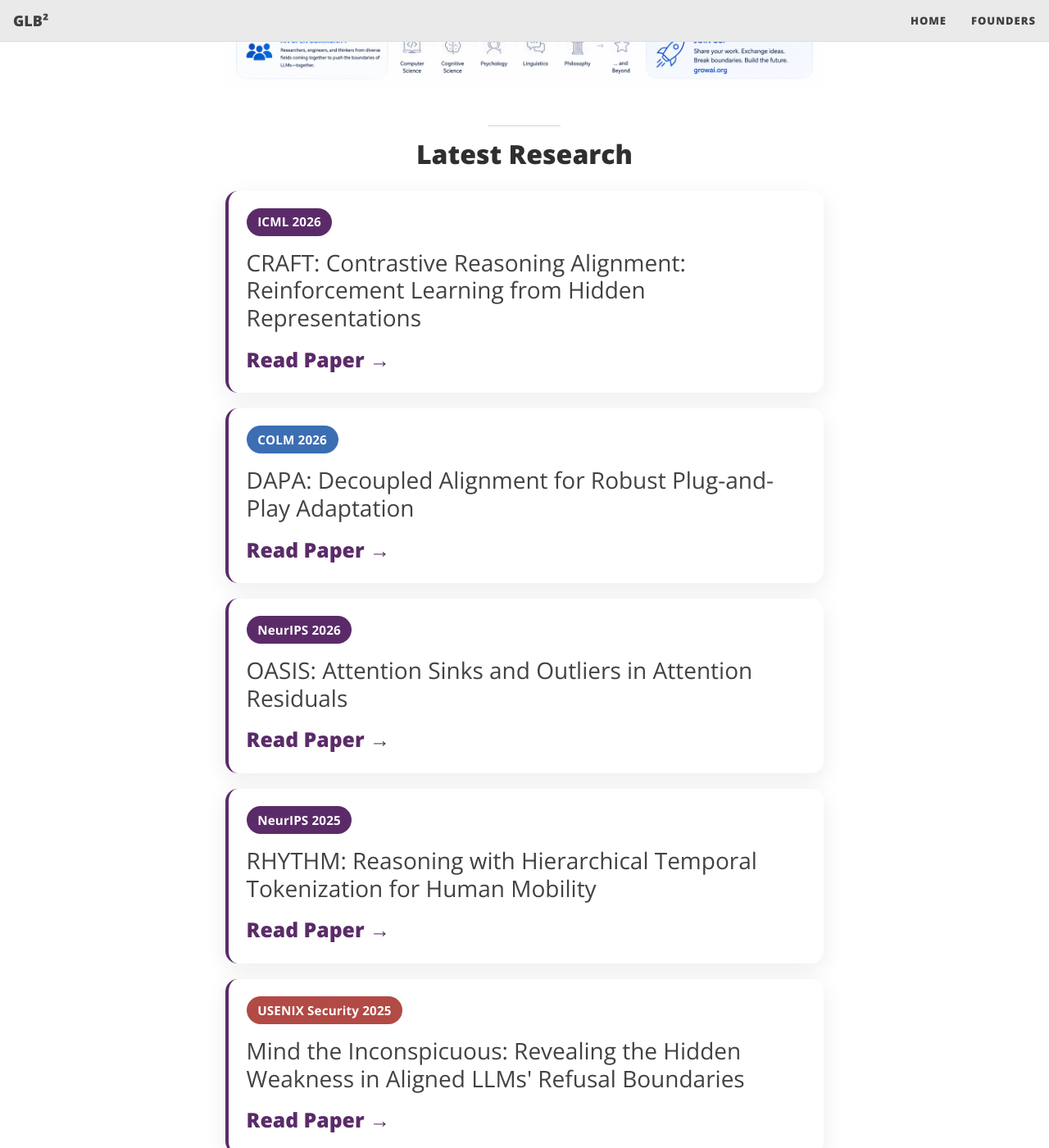
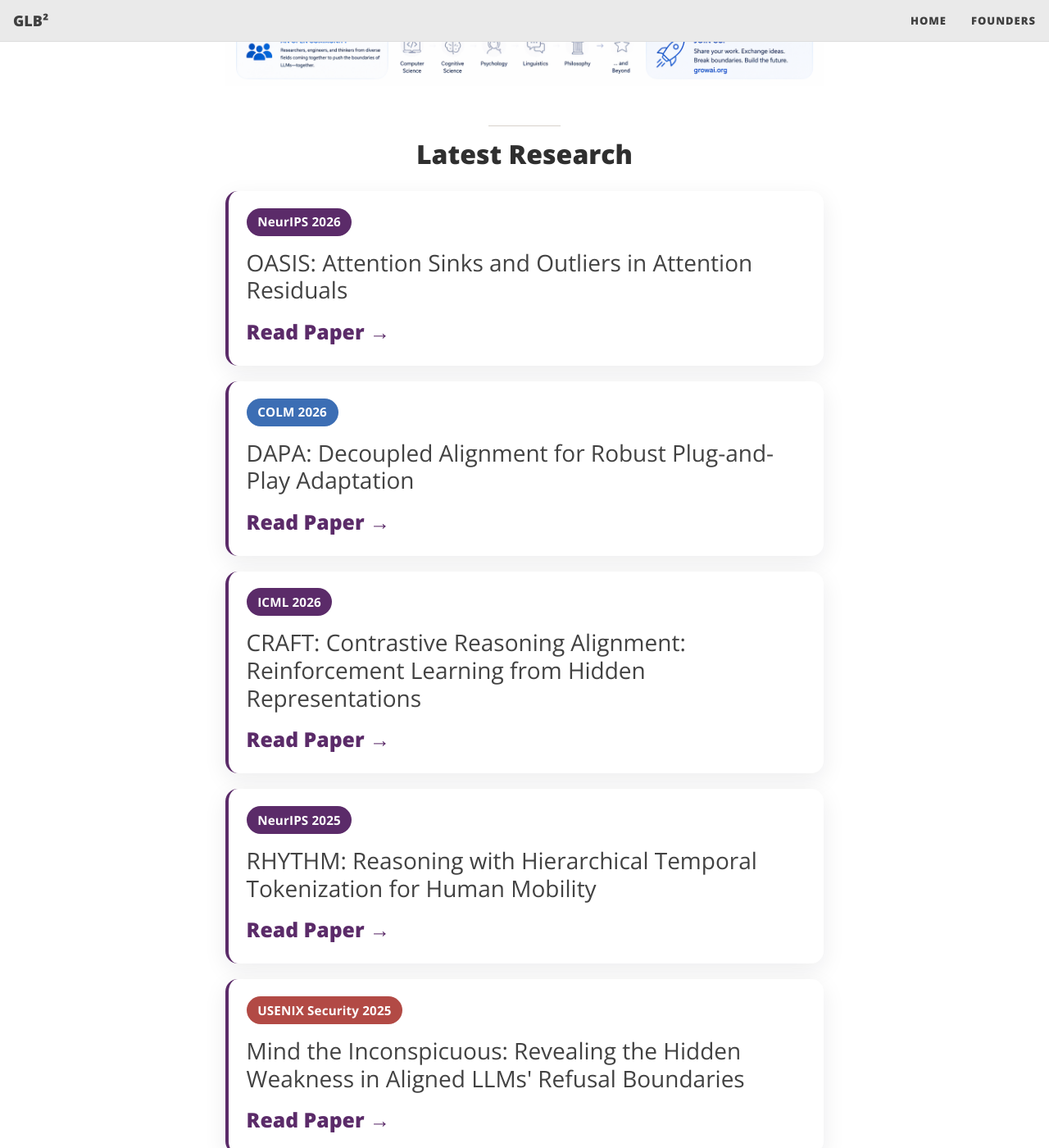
Before and after one commit to Growing-LLMs-Beyond-Boundaries/growing-llms-beyond-boundaries.io, a Jekyll site: the page built from index.html, in a window 1280 px wide and 1400 px high, scrolled down 1877 px. Shown: the whole window at 82% size. Built offline with Jekyll 4.4.1, drawn with Linux system fonts in a browser that asks for light colours; the list of posts is cut into pages by our own code.

Commit message:
Reorder latest research: OASIS, DAPA, CRAFT
Co-Authored-By: Claude Opus 5.5 <noreply@anthropic.com>
Claude-Session: https://claude.ai/code/session_01GAmndPAnevR65FeEX7EMDr

```diff
--- a/index.html
+++ b/index.html
@@ -35,11 +35,11 @@ footer-extra:
 
   <div class="research-card-list">
     <article class="research-card">
-      <div class="research-badge">ICML 2026</div>
+      <div class="research-badge">NeurIPS 2026</div>
       <h3 class="research-title">
-        <a href="https://openreview.net/forum?id=56cQPBIg4R">CRAFT: Contrastive Reasoning Alignment: Reinforcement Learning from Hidden Representations</a>
+        <a href="https://openreview.net/forum?id=yjVSLVS0Dh">OASIS: Attention Sinks and Outliers in Attention Residuals</a>
       </h3>
-      <a class="research-link" href="https://openreview.net/forum?id=56cQPBIg4R">Read Paper <span aria-hidden="true">→</span></a>
+      <a class="research-link" href="https://openreview.net/forum?id=yjVSLVS0Dh">Read Paper <span aria-hidden="true">→</span></a>
     </article>
 
     <article class="research-card">
@@ -51,11 +51,11 @@ footer-extra:
     </article>
 
     <article class="research-card">
-      <div class="research-badge">NeurIPS 2026</div>
+      <div class="research-badge">ICML 2026</div>
       <h3 class="research-title">
-        <a href="https://openreview.net/forum?id=yjVSLVS0Dh">OASIS: Attention Sinks and Outliers in Attention Residuals</a>
+        <a href="https://openreview.net/forum?id=56cQPBIg4R">CRAFT: Contrastive Reasoning Alignment: Reinforcement Learning from Hidden Representations</a>
       </h3>
-      <a class="research-link" href="https://openreview.net/forum?id=yjVSLVS0Dh">Read Paper <span aria-hidden="true">→</span></a>
+      <a class="research-link" href="https://openreview.net/forum?id=56cQPBIg4R">Read Paper <span aria-hidden="true">→</span></a>
     </article>
 
     <article class="research-card">
```
